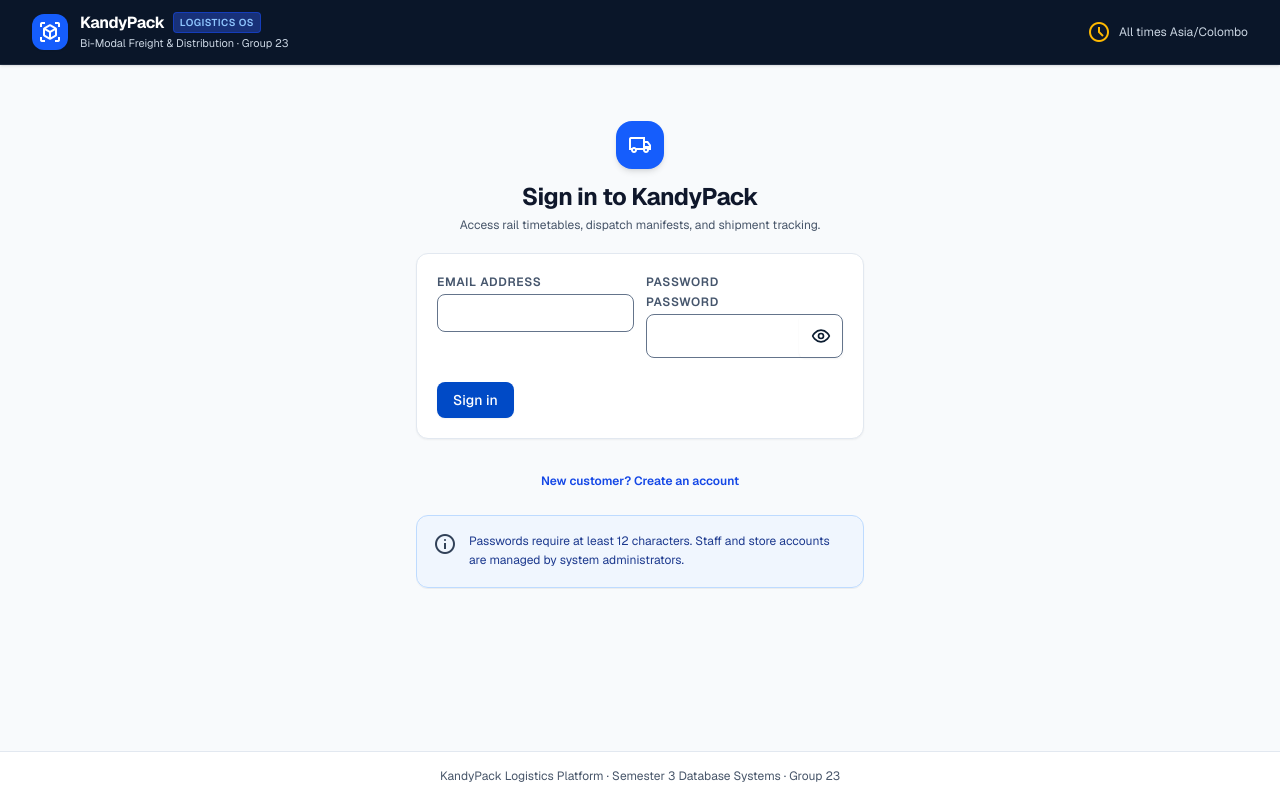
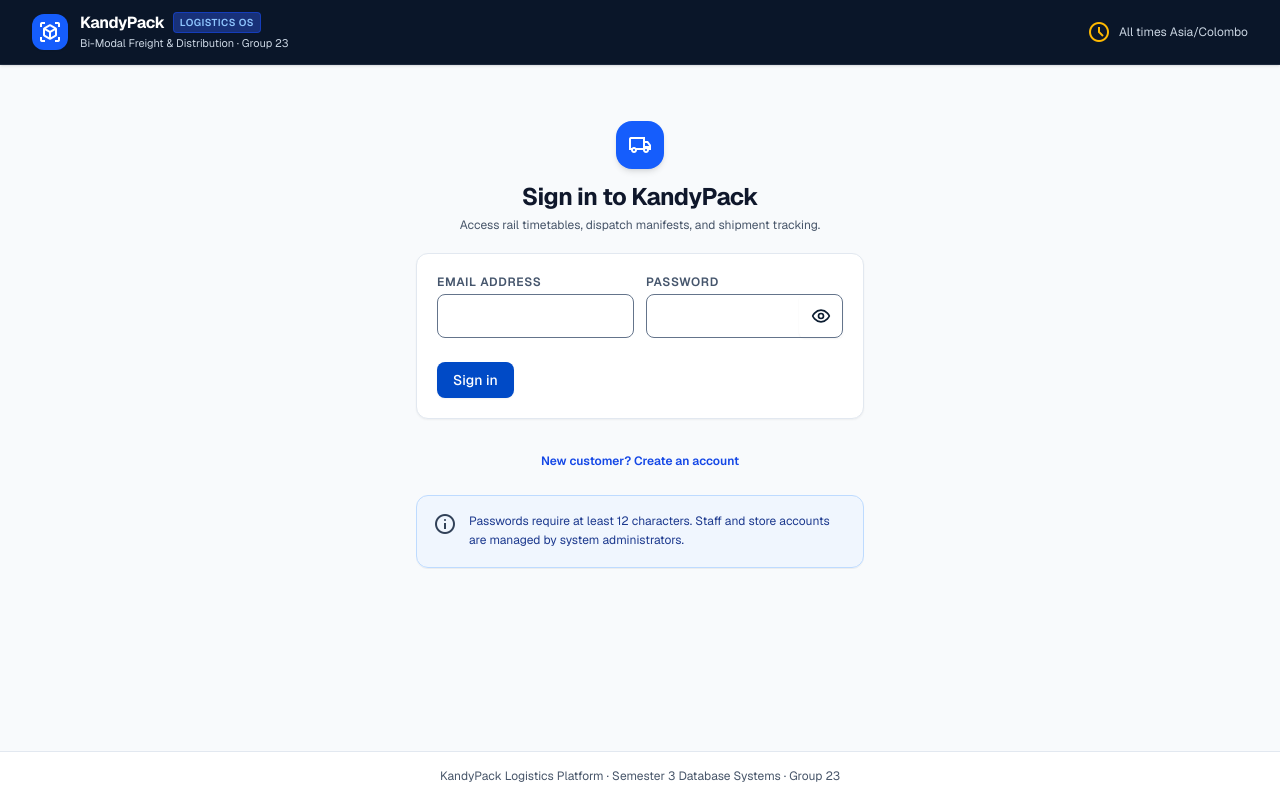
Before and after one commit to thanujan33/kandypack-group23, a React (Vite) app in the folder frontend/: page / in a window 1280 px wide. Built offline with nearby package versions, Linux system fonts and the light colour scheme.

Commit message:
Fixed allignment in signup page

```diff
--- a/frontend/src/components/PasswordInput.jsx
+++ b/frontend/src/components/PasswordInput.jsx
@@ -6,7 +6,7 @@ export default function PasswordInput({label='Password',id,className='',...props
   const [visible,setVisible]=useState(false);
   const toggleLabel=visible?'Hide password':'Show password';
   return <div>
-    <label htmlFor={inputId}>{label}</label>
+    {label && <label htmlFor={inputId}>{label}</label>}
     <div className="relative mt-1">
       <input {...props} id={inputId} type={visible?'text':'password'}
         className={`mt-0 min-h-11 pr-14 ${className}`}/>
--- a/frontend/src/components/UI.jsx
+++ b/frontend/src/components/UI.jsx
@@ -254,7 +254,7 @@ export function Table({ rows, pageSize = 10 }) {
   );
 }
 
-export function Form({ fields, onSubmit, button = 'Save' }) {
+export function Form({ fields, onSubmit, button = 'Save', inputClassName = '' }) {
   const [feedback, setFeedback] = useState({ text: '', isError: false });
   const [busy, setBusy] = useState(false);
 
@@ -297,7 +297,8 @@ export function Form({ fields, onSubmit, button = 'Save' }) {
               <PasswordInput
                 id={f.name}
                 name={f.name}
-                label={f.label || f.name.replaceAll('_', ' ')}
+                label={null}
+                className={inputClassName}
                 defaultValue={f.value}
                 required={!f.optional}
                 min={f.min}
@@ -317,6 +318,7 @@ export function Form({ fields, onSubmit, button = 'Save' }) {
             ) : (
               <input
                 id={f.name}
+                className={inputClassName}
                 name={f.name}
                 type={f.type || 'text'}
                 defaultValue={f.value}
--- a/frontend/src/main.jsx
+++ b/frontend/src/main.jsx
@@ -110,6 +110,7 @@ function App() {
 
             <Form
               key={String(register)}
+              inputClassName={register ? '' : 'min-h-11'}
               button={register ? 'Create account' : 'Sign in'}
               fields={[
                 ...(register
```
